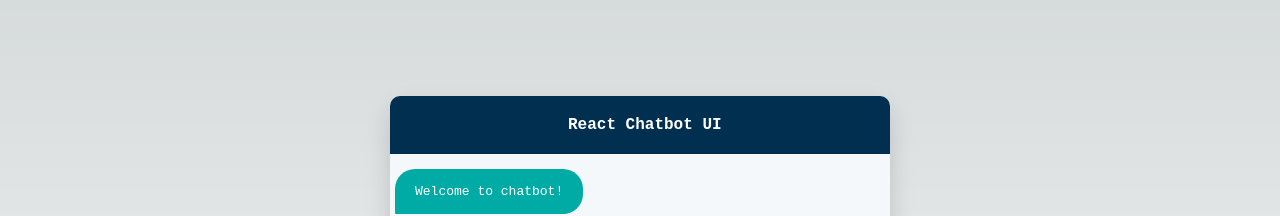
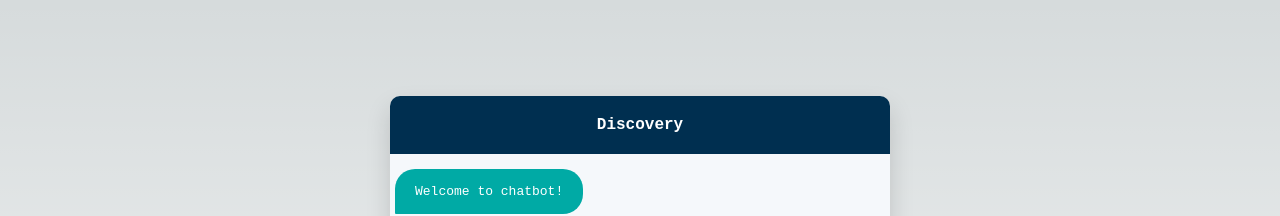
Before and after one commit to hansnow/chat-ui, a Next.js app: page / in a window 1280 px wide. Shown: the top 216 px of the page. Built offline with nearby package versions, Linux system fonts and the light colour scheme.

Commit message:
chore: change title

```diff
--- a/components/Header.jsx
+++ b/components/Header.jsx
@@ -1,5 +1,5 @@
 import React from "react";
 
 export default function Header() {
-  return <div className="header">&nbsp;React Chatbot UI</div>;
+  return <div className="header">Discovery</div>;
 }
```
